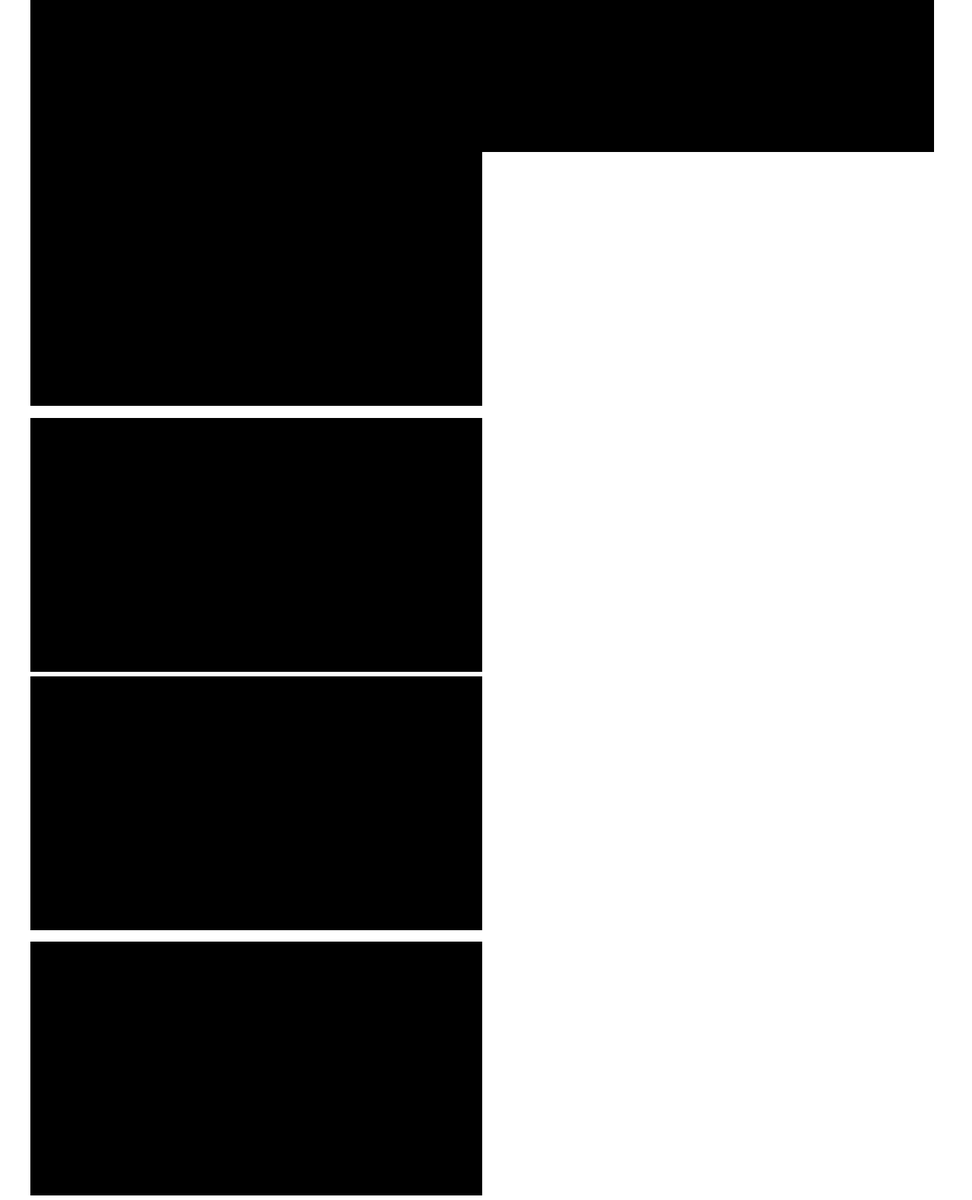
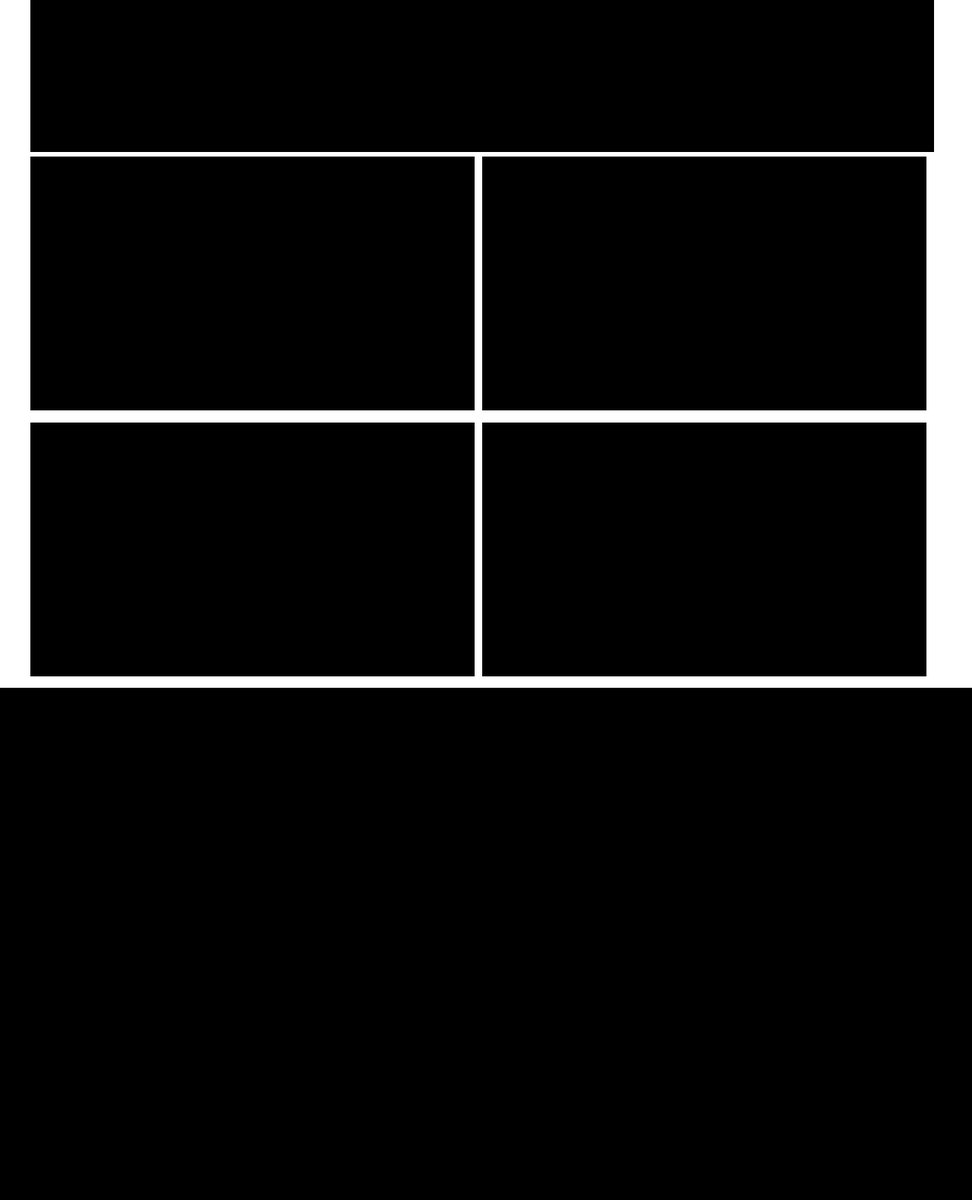
Before and after one commit to jaredkitade/portfolio, a PHP site: page /sound-pack.html in a window 1280 px wide. Shown: the part 787-2366 px from the top of the page at 76% size. After the commit the page ends 1692 px from the top, so only its background shows below. Run offline with PHP 8.4, Linux system fonts and the light colour scheme.

Commit message:
fix work page

```diff
--- a/sound-pack.html
+++ b/sound-pack.html
@@ -26,13 +26,13 @@
 		<div class='hero-image'>
 			<!-- <img src='images/'> -->
 		</div>
-		<div class='work-image-left'>
+		<div class='work-image'>
 		</div>
-		<div class='work-image-right'>
+		<div class='work-image'>
 		</div>
-		<div class='work-image-left'>
+		<div class='work-image'>
 		</div>
-		<div class='work-image-right'>
+		<div class='work-image'>
 		</div>
 	</div>
 
--- a/style.css
+++ b/style.css
@@ -118,25 +118,18 @@ a {
 	max-width: 1190px;
 	height:794px;;
 	background: black;
+	display: inline-block;
 }
 .hero-image img {
 	width:1190px;
 	max-width: 1190px;
 	height:794px;
 }
-.work-image-left {
+.work-image {
 	display: inline-block;
 	margin: 0px 7px 10px 0px;
 	height:334px;
-	width:595px;
-	position: relative;
-	background: black;
-}
-.work-image-right {
-	display: inline-block;
-	margin: 0px 7px 0px 0px;
-	height:334px;
-	width:595px;
+	width:585px;
 	position: relative;
 	background: black;
 }
```
